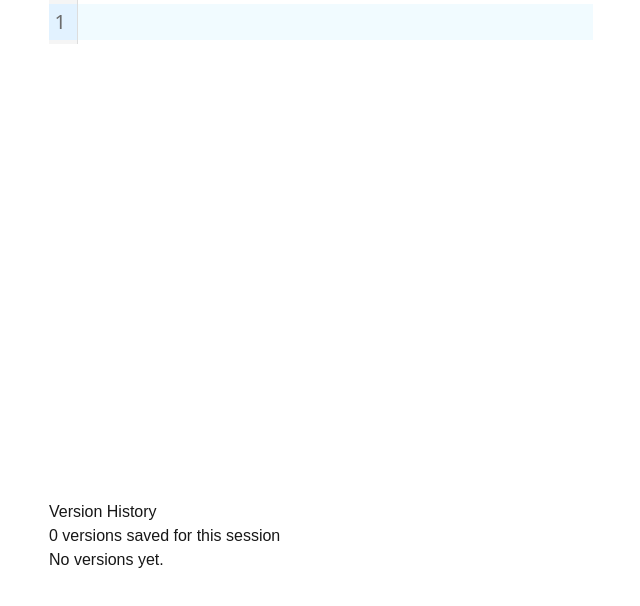
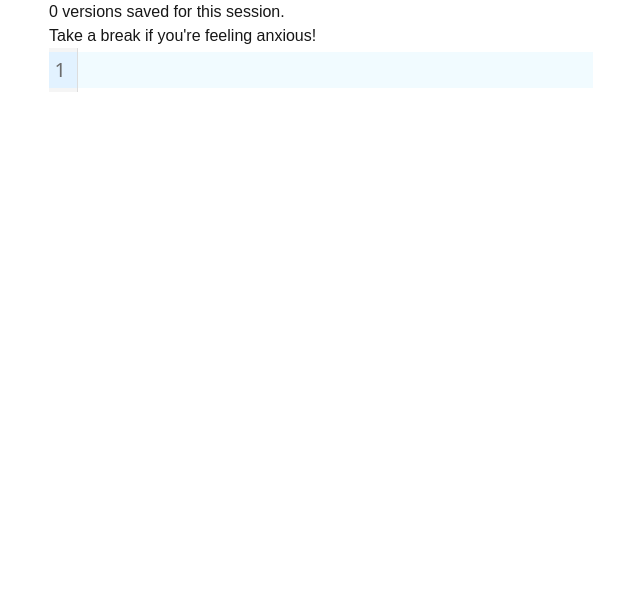
Before and after one commit to pchsd/sketchpad, a Next.js app: page / in a window 1280 px wide. Shown: the top 606 px of the page, without its empty margins (319-959 px from the left). Built offline with nearby package versions, Linux system fonts and the light colour scheme.

Commit message:
Refactor saving logic

```diff
--- a/src/components/Sketchpad.tsx
+++ b/src/components/Sketchpad.tsx
@@ -15,13 +15,12 @@ const objectStoreName = 'versionHistoryStore'
 
 function SketchpadSSR() {
   const [lastOperationType, setLastOperationType] = useState<OperationType>('none')
-  const [versionHistory, setVersionHistory] = useState<Version[]>([])
 
+  const [count, setCount] = useState(0)
   const [db, setDb] = useState<IDBDatabase | null>(null)
   const [initialEditorText, setInitialEditorText] = useState<string>('')
 
   const [isInitializingIndexDB, setIsInitializingIndexDB] = useState(true)
-
 
   const initIndexedDB = () => {
     const request = indexedDB.open(dbName, 1)
@@ -90,15 +89,16 @@ function SketchpadSSR() {
     }
   }
 
-  const getLastVersionFromIndexedDB = (callback: (version: Version) => void) => {
+  const getLastVersionFromIndexedDB = (callback: (version?: Version) => void) => {
     if (!db) return
 
     getRowCountFromIndexedDB((rowCount) => {
-
       const transaction = db.transaction(objectStoreName, 'readonly')
       const objectStore = transaction.objectStore(objectStoreName)
 
-      if (rowCount > 0) {
+      if (rowCount <= 0) {
+        callback()
+      } else {
         const getLastRow = objectStore.get(rowCount)
 
         getLastRow.onsuccess = (event) => {
@@ -107,19 +107,16 @@ function SketchpadSSR() {
         }
 
         getLastRow.onerror = (event) => {
-          console.error("Error loading version history from IndexedDB: ", event)
+          throw new Error(`Error loading version history from IndexedDB: ${JSON.stringify(event)}`)
         }
-      } else {
-        setIsInitializingIndexDB(false)
       }
     })
   }
 
   useEffect(() => {
-    getLastVersionFromIndexedDB((lastRow) => {
-      if (lastRow) {
-        setVersionHistory([lastRow])
-        setInitialEditorText(lastRow.text)
+    getLastVersionFromIndexedDB((lastVersion) => {
+      if (lastVersion) {
+        setInitialEditorText(lastVersion.text)
       }
 
       setIsInitializingIndexDB(false)
@@ -137,17 +134,15 @@ function SketchpadSSR() {
   }, [])
 
   const handleChange = (value: string) => {
+    getLastVersionFromIndexedDB((lastRow) => {
       const currentVersion = { text: value, timestamp: new Date() }
 
-    if (versionHistory.length === 0) {
-      setVersionHistory([currentVersion])
+      if (!lastRow) {
         addVersionToIndexedDB(currentVersion)
         return
       }
 
-    const diff = diffChars(versionHistory[versionHistory.length - 1].text, value)
-
-    let operationType: OperationType = 'none'
+      const diff = diffChars(lastRow.text, value)
 
       let insertions = 0
       let deletions = 0
@@ -164,6 +159,8 @@ function SketchpadSSR() {
         }
       })
 
+      let operationType: OperationType = 'none'
+
       if (insertions > 0 && deletions === 0) {
         operationType = 'insert'
       } else if (deletions > 0 && insertions === 0) {
@@ -174,40 +171,30 @@ function SketchpadSSR() {
         operationType = 'none'
       }
 
-    const buildNewVersionHistory = (): Version[] => {
-      const historyCopy = [...versionHistory]
-
       if (operationType === 'none') {
-        return historyCopy
+        return
       }
 
       const threeMinutesAgo = new Date(Date.now() - 3 * 60 * 1000)
+      const lastVersionTimestamp = new Date(lastRow.timestamp)
 
       if (
         lastOperationType === operationType &&
         operationType !== 'mixture' &&
-        new Date(historyCopy[historyCopy.length - 1].timestamp) > threeMinutesAgo
+        lastVersionTimestamp > threeMinutesAgo
       ) {
         // Replace last version when continuous same type of edit (insert or delete)
-        historyCopy[historyCopy.length - 1] = currentVersion
-
         getRowCountFromIndexedDB((rowCount) => {
           updateVersionInIndexedDB(currentVersion, rowCount)
         })
-
-        return historyCopy
       } else {
         // Add new version when switch in operation type or first operation
         addVersionToIndexedDB(currentVersion)
-        return [...historyCopy, currentVersion]
-      }
+        setCount(count + 1)
       }
 
-    const newVersionHistory = buildNewVersionHistory()
-
-    setVersionHistory(newVersionHistory)
-
       setLastOperationType(operationType)
+    })
   }
 
   if (isInitializingIndexDB) {
@@ -215,43 +202,16 @@ function SketchpadSSR() {
   }
 
   return (
-    <div className="flex flex-col items-center">
-      <div className='w-136 max-w-screen'>
-        <CodeMirror minHeight="500px" value={initialEditorText} extensions={[EditorView.lineWrapping]} onChange={handleChange} />
+    <div className="flex flex-col items-center h-screen">
+      <div className="w-136 max-w-screen h-full flex flex-col">
+        <p>{count.toLocaleString()} versions saved for this session.</p>
+        <p>{"Take a break if you're feeling anxious!"}</p>
 
-        <div className="flex flex-col">
-          <p>Version History</p>
-          <p>{versionHistory.length} versions saved for this session</p>
-
-          {versionHistory.length > 0 ? (
-            <ul className="history-list">
-              {versionHistory.map((version, index) => (
-                <li key={index} className="history-item">
-                  <div>
-                    {version.text.length > 0 ? (
-                      <pre className="whitespace-pre-wrap break-words">{version.text}</pre>
-                    ) : (
-                      <div className="text-gray-600">Empty</div>
-                    )}
-
-                    <div className="history-text">
-                      {version.timestamp.toLocaleDateString("en-US", {
-                        year: "numeric",
-                        month: "long",
-                        day: "numeric",
-                        hour: "numeric",
-                        minute: "2-digit",
-                        second: "2-digit",
-                        hour12: true,
-                      })}</div>
-                  </div>
-                </li>
-              ))}
-            </ul>
-          ) : (
-            <p>No versions yet.</p>
-          )}
-        </div>
+        <CodeMirror
+          value={initialEditorText}
+          extensions={[EditorView.lineWrapping]}
+          onChange={handleChange}
+        />
       </div>
     </div>
   )
```
Lines whose indentation alone changed are shown as unchanged.
